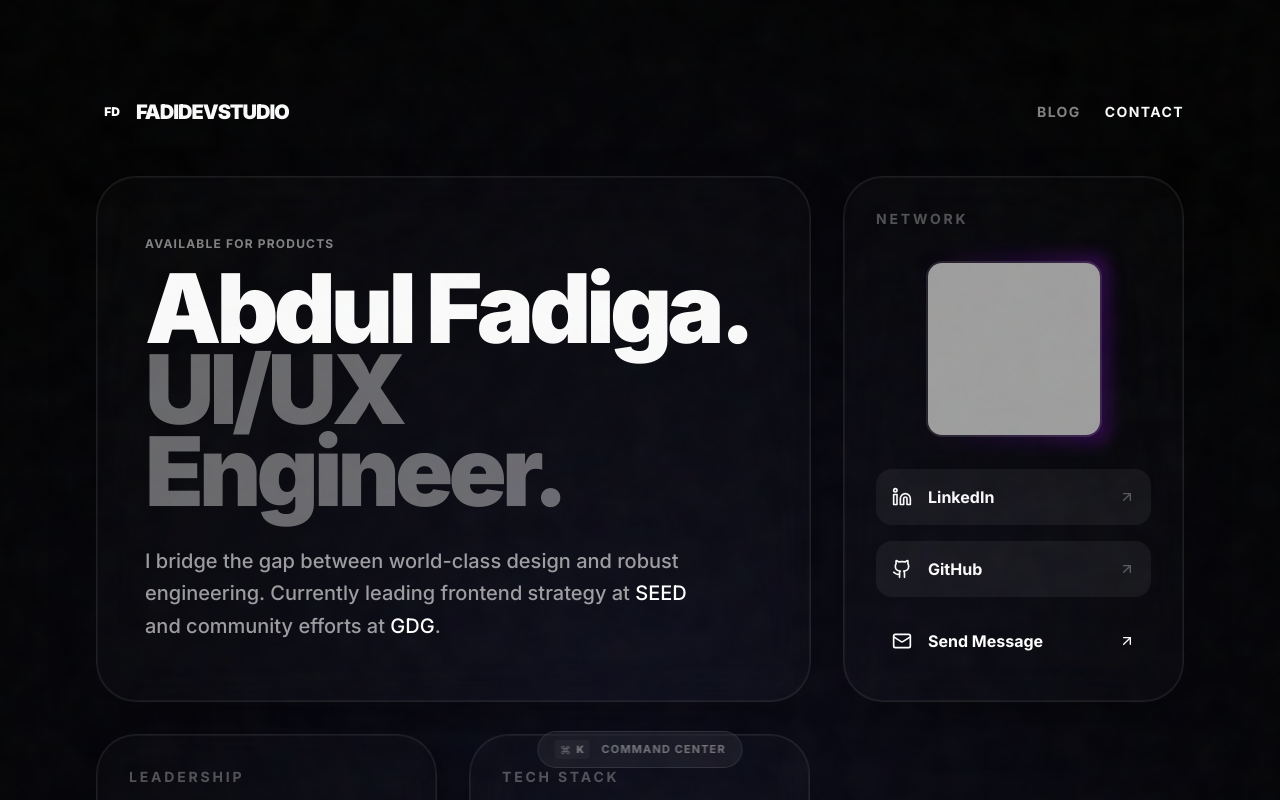
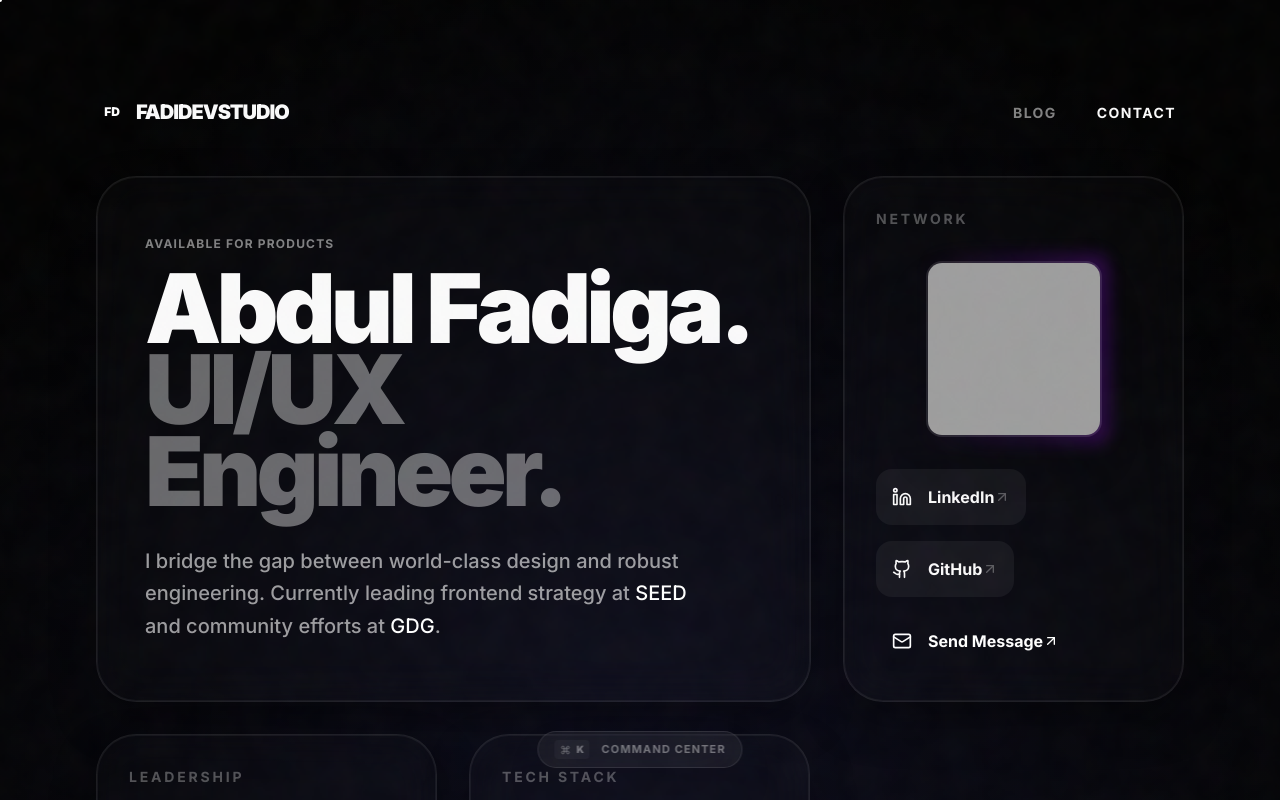
Before and after one commit to fadigatardzenyuy/portfolio-fadidev, a Next.js app: page / in a window 1280 px wide. Shown: the top 800 px of the page. Built offline with nearby package versions, Linux system fonts and the light colour scheme; grey boxes are pictures that could not be loaded.

Commit message:
Implement interactive magnetic cursor and proximity effects

```diff
--- a/app/globals.css
+++ b/app/globals.css
@@ -187,6 +187,12 @@ html {
   background: #030303;
 }
 
+@media (min-width: 1024px) {
+  * {
+    cursor: none !important;
+  }
+}
+
 .hide-scrollbar::-webkit-scrollbar {
   display: none;
 }
--- a/app/layout.tsx
+++ b/app/layout.tsx
@@ -73,6 +73,8 @@ export const metadata: Metadata = {
 
 import { LenisProvider } from "@/components/lenis-provider";
 
+import { CustomCursor } from "@/components/custom-cursor";
+
 export default function RootLayout({
   children,
 }: Readonly<{
@@ -88,6 +90,7 @@ export default function RootLayout({
           disableTransitionOnChange
         >
           <LenisProvider>
+            <CustomCursor />
             <div className="aurora-bg">
               <div className="aurora-mesh" />
             </div>
--- a/components/bento-hero.tsx
+++ b/components/bento-hero.tsx
@@ -26,6 +26,8 @@ const item: Variants = {
     show: { opacity: 1, y: 0, transition: { duration: 0.8, ease: [0.16, 1, 0.3, 1] as [number, number, number, number] } }
 };
 
+import { Magnetic } from './magnetic';
+
 export function BentoHero({ latestPost }: BentoHeroProps) {
     return (
         <section className="relative px-6 pt-24 pb-12 md:px-12 lg:px-24">
@@ -47,12 +49,16 @@ export function BentoHero({ latestPost }: BentoHeroProps) {
                     </div>
 
                     <nav className="flex items-center gap-6">
-                        <a href="/blog" className="text-sm font-bold uppercase tracking-widest text-white/50 hover:text-white transition-colors">
+                        <Magnetic strength={0.2}>
+                            <a href="/blog" className="text-sm font-bold uppercase tracking-widest text-white/50 hover:text-white transition-colors p-2">
                                 Blog
                             </a>
-                        <a href="mailto:fadidevstudio@gmail.com" className="text-sm font-bold uppercase tracking-widest text-primary hover:text-primary/80 transition-colors">
+                        </Magnetic>
+                        <Magnetic strength={0.2}>
+                            <a href="mailto:fadidevstudio@gmail.com" className="text-sm font-bold uppercase tracking-widest text-primary hover:text-primary/80 transition-colors p-2">
                                 Contact
                             </a>
+                        </Magnetic>
                     </nav>
                 </motion.div>
 
@@ -101,27 +107,33 @@ export function BentoHero({ latestPost }: BentoHeroProps) {
                             </div>
                         </div>
                         <div className="space-y-4">
-                            <a href="https://www.linkedin.com/in/abdul-fadiga-775a5a284/" target="_blank" rel="noopener noreferrer" className="flex items-center justify-between group p-4 rounded-2xl bg-white/5 hover:bg-white/10 transition-all duration-500">
+                            <Magnetic>
+                                <a href="https://www.linkedin.com/in/abdul-fadiga-775a5a284/" target="_blank" rel="noopener noreferrer" className="flex items-center justify-between group p-4 rounded-2xl bg-white/5 hover:bg-white/10 transition-all duration-500 w-full">
                                     <div className="flex items-center gap-4">
                                         <Linkedin className="h-5 w-5" />
                                         <span className="font-bold">LinkedIn</span>
                                     </div>
                                     <ArrowUpRight className="h-4 w-4 opacity-30 group-hover:opacity-100 group-hover:translate-x-1 group-hover:-translate-y-1 transition-all" />
                                 </a>
-                            <a href="https://github.com/fadigatardzenyuy" target="_blank" rel="noopener noreferrer" className="flex items-center justify-between group p-4 rounded-2xl bg-white/5 hover:bg-white/10 transition-all duration-500">
+                            </Magnetic>
+                            <Magnetic>
+                                <a href="https://github.com/fadigatardzenyuy" target="_blank" rel="noopener noreferrer" className="flex items-center justify-between group p-4 rounded-2xl bg-white/5 hover:bg-white/10 transition-all duration-500 w-full">
                                     <div className="flex items-center gap-4">
                                         <Github className="h-5 w-5" />
                                         <span className="font-bold">GitHub</span>
                                     </div>
                                     <ArrowUpRight className="h-4 w-4 opacity-30 group-hover:opacity-100 group-hover:translate-x-1 group-hover:-translate-y-1 transition-all" />
                                 </a>
-                            <a href="mailto:fadidevstudio@gmail.com" className="flex items-center justify-between group p-4 rounded-2xl bg-primary text-white hover:shadow-[0_0_30px_rgba(99,102,241,0.4)] transition-all duration-500">
+                            </Magnetic>
+                            <Magnetic>
+                                <a href="mailto:fadidevstudio@gmail.com" className="flex items-center justify-between group p-4 rounded-2xl bg-primary text-white hover:shadow-[0_0_30px_rgba(99,102,241,0.4)] transition-all duration-500 w-full">
                                     <div className="flex items-center gap-4">
                                         <Mail className="h-5 w-5" />
                                         <span className="font-bold">Send Message</span>
                                     </div>
                                     <ArrowUpRight className="h-4 w-4" />
                                 </a>
+                            </Magnetic>
                         </div>
                     </motion.div>
 
--- /dev/null
+++ b/components/custom-cursor.tsx
@@ -0,0 +1,87 @@
+'use client';
+
+import React, { useEffect, useState } from 'react';
+import { motion, useMotionValue, useSpring, AnimatePresence } from 'framer-motion';
+
+export function CustomCursor() {
+    const [isVisible, setIsVisible] = useState(false);
+    const [isHovering, setIsHovering] = useState(false);
+    const [isMobile, setIsMobile] = useState(false);
+
+    const cursorX = useMotionValue(-100);
+    const cursorY = useMotionValue(-100);
+
+    const springConfig = { damping: 25, stiffness: 200, mass: 0.5 };
+    const springX = useSpring(cursorX, springConfig);
+    const springY = useSpring(cursorY, springConfig);
+
+    useEffect(() => {
+        const checkMobile = () => setIsMobile(window.innerWidth < 1024);
+        checkMobile();
+        window.addEventListener('resize', checkMobile);
+
+        const moveCursor = (e: MouseEvent) => {
+            cursorX.set(e.clientX);
+            cursorY.set(e.clientY);
+            if (!isVisible) setIsVisible(true);
+        };
+
+        const handleMouseOver = (e: MouseEvent) => {
+            const target = e.target as HTMLElement;
+            const isInteractive = target.closest('button, a, .cursor-pointer');
+            setIsHovering(!!isInteractive);
+        };
+
+        window.addEventListener('mousemove', moveCursor);
+        window.addEventListener('mouseover', handleMouseOver);
+
+        return () => {
+            window.removeEventListener('resize', checkMobile);
+            window.removeEventListener('mousemove', moveCursor);
+            window.removeEventListener('mouseover', handleMouseOver);
+        };
+    }, [cursorX, cursorY, isVisible]);
+
+    if (isMobile) return null;
+
+    return (
+        <div className="fixed inset-0 pointer-events-none z-[9999]">
+            <AnimatePresence>
+                {isVisible && (
+                    <>
+                        {/* Outer Ring */}
+                        <motion.div
+                            style={{
+                                left: springX,
+                                top: springY,
+                                translateX: '-50%',
+                                translateY: '-50%',
+                            }}
+                            animate={{
+                                scale: isHovering ? 2.5 : 1,
+                                backgroundColor: isHovering ? 'rgba(99, 102, 241, 0.1)' : 'transparent',
+                                borderColor: isHovering ? 'rgba(99, 102, 241, 0.3)' : 'rgba(255, 255, 255, 0.3)',
+                            }}
+                            className="fixed h-8 w-8 rounded-full border border-white/30 backdrop-blur-[2px]"
+                        />
+
+                        {/* Inner Dot */}
+                        <motion.div
+                            style={{
+                                left: cursorX,
+                                top: cursorY,
+                                translateX: '-50%',
+                                translateY: '-50%',
+                            }}
+                            animate={{
+                                scale: isHovering ? 0 : 1,
+                                opacity: isHovering ? 0 : 1,
+                            }}
+                            className="fixed h-1 w-1 bg-white rounded-full"
+                        />
+                    </>
+                )}
+            </AnimatePresence>
+        </div>
+    );
+}
--- /dev/null
+++ b/components/magnetic.tsx
@@ -0,0 +1,44 @@
+'use client';
+
+import React, { useRef, useState, ReactNode } from 'react';
+import { motion } from 'framer-motion';
+
+interface MagneticProps {
+    children: ReactNode;
+    strength?: number;
+}
+
+export function Magnetic({ children, strength = 0.5 }: MagneticProps) {
+    const ref = useRef<HTMLDivElement>(null);
+    const [position, setPosition] = useState({ x: 0, y: 0 });
+
+    const handleMouseMove = (e: React.MouseEvent) => {
+        if (!ref.current) return;
+        const { clientX, clientY } = e;
+        const { left, top, width, height } = ref.current.getBoundingClientRect();
+        const centerX = left + width / 2;
+        const centerY = top + height / 2;
+        const x = (clientX - centerX) * strength;
+        const y = (clientY - centerY) * strength;
+        setPosition({ x, y });
+    };
+
+    const handleMouseLeave = () => {
+        setPosition({ x: 0, y: 0 });
+    };
+
+    const { x, y } = position;
+
+    return (
+        <motion.div
+            ref={ref}
+            onMouseMove={handleMouseMove}
+            onMouseLeave={handleMouseLeave}
+            animate={{ x, y }}
+            transition={{ type: "spring", stiffness: 150, damping: 15, mass: 0.1 }}
+            className="inline-block"
+        >
+            {children}
+        </motion.div>
+    );
+}
```
Lines whose indentation alone changed are shown as unchanged.
